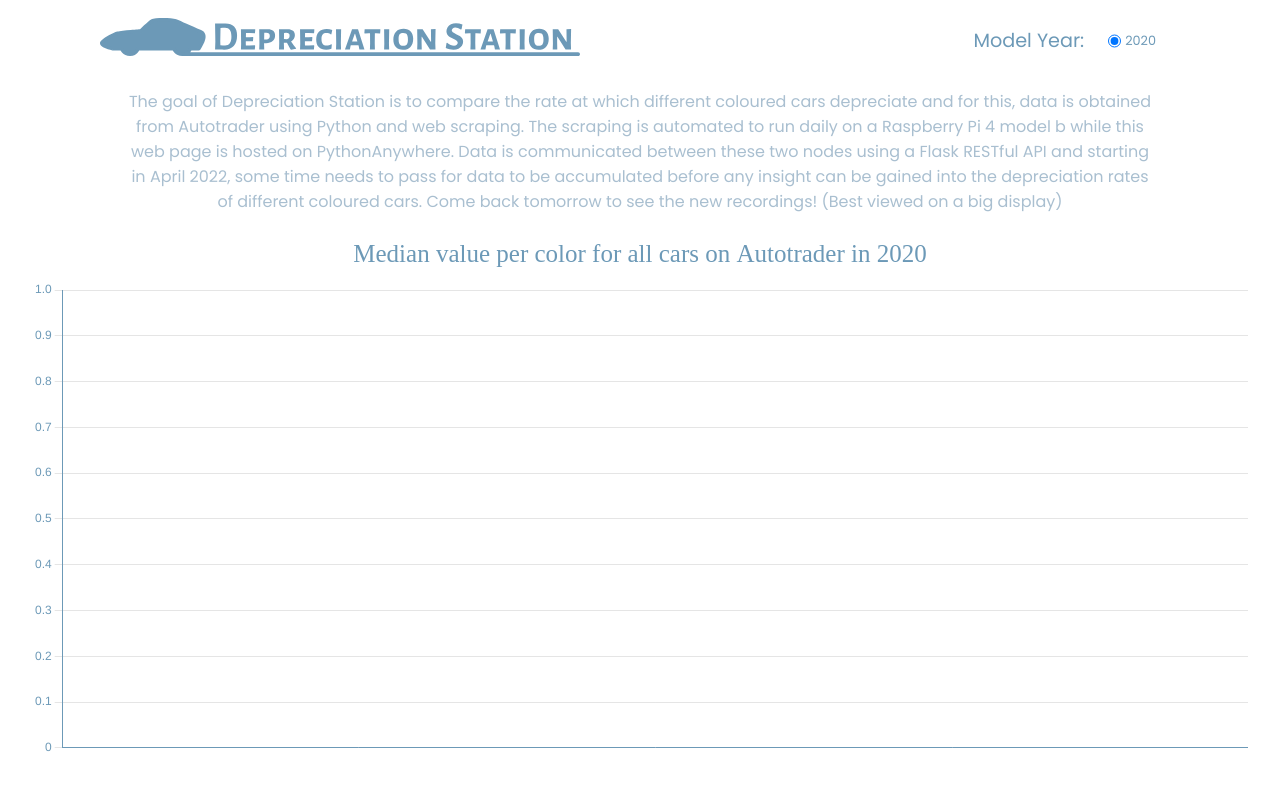
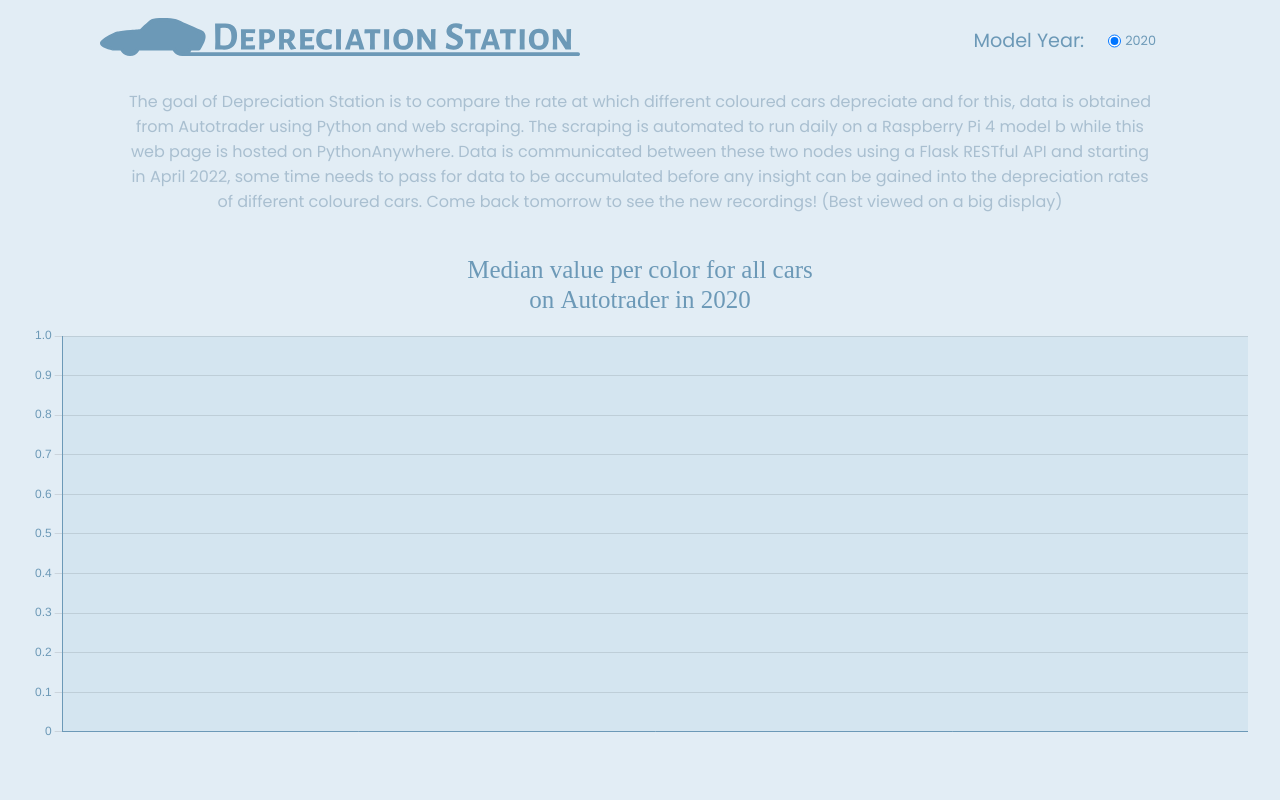
Before and after one commit to DFMoller/DepreciationStation, a Flask app: template website/templates/home.html in a window 1280 px wide. Run offline with Flask 2, Linux system fonts and the light colour scheme; the template is opened without the code that fills it: most values are stand-ins (such as "Sample title", 1, 10 or a date in 2020); some libraries are stand-ins or nearby versions.

Commit message:
Cosmetic changes including body background colour and chart title now on two lines

```diff
--- a/website/plotting.py
+++ b/website/plotting.py
@@ -102,7 +102,7 @@ class ChartingEngine:
             'blue': '#2148BD',
             'grey': '#5a5a5a',
             'orange': '#F76A29',
-            'silver': '#DDDDDD',
+            'silver': '#C2C2C2',
             'white': '#FFFFFF'
         }
         lookup_border_colors = {
@@ -111,8 +111,8 @@ class ChartingEngine:
             'blue': '#2148BD',
             'grey': '#5a5a5a',
             'orange': '#F76A29',
-            'silver': '#DDDDDD',
-            'white': '#000000'
+            'silver': '#C2C2C2',
+            'white': '#FFFFFF'
         }
         for color in self.timeline_data:
             dataset = {
--- a/website/static/style.css
+++ b/website/static/style.css
@@ -26,6 +26,7 @@ overflow: hidden;
 display: flex;
 flex-direction: column;
 font-family: "Poppins", sans-serif;
+background-color: #E2EDF5;
 }
 
 ::placeholder { /* Chrome, Firefox, Opera, Safari 10.1+ */
@@ -227,7 +228,7 @@ main{
 .chart-box{
     width: 100%;
     height: 70vh;
-    padding: 1rem 2rem;
+    padding: 2rem 2rem;
 }
 
 @media screen and (max-width: 1250px) {
--- a/website/templates/home.html
+++ b/website/templates/home.html
@@ -47,9 +47,25 @@
             datasets: {{ datasets | safe }}
         };
 
+        const background_plugin = {
+            id: 'custom_canvas_background_color',
+            beforeDraw: (chart) => {
+            const {ctx} = chart;
+            var chartArea = chart.chartArea
+            ctx.save();
+            ctx.globalCompositeOperation = 'destination-over';
+            ctx.fillStyle = '#D4E5F0';
+            // chartArea.left, chartArea.top, chartArea.right - chartArea.left, chartArea.bottom - chartArea.top
+            //ctx.fillRect(0, 0, chart.width, chart.height);
+            ctx.fillRect(chartArea.left, chartArea.top, chartArea.right - chartArea.left, chartArea.bottom - chartArea.top);
+            ctx.restore();
+            }
+        };
+
         const config = {
             type: 'line',
             data: data,
+            plugins: [background_plugin],
             options: {
                 responsive: true,
                 maintainAspectRatio: false,
@@ -67,7 +83,7 @@
                     },
                     title: {
                         display: true,
-                        text: 'Median value per color for all cars on Autotrader in {{ year_selection }}',
+                        text: ['Median value per color for all cars', 'on Autotrader in {{ year_selection }}'],
                         font: {
                             size: 25,
                             family: "Poppins",
```
